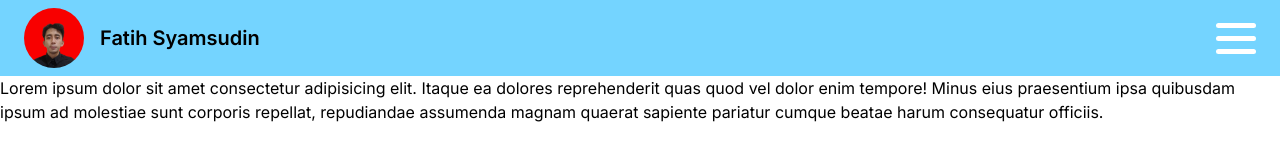
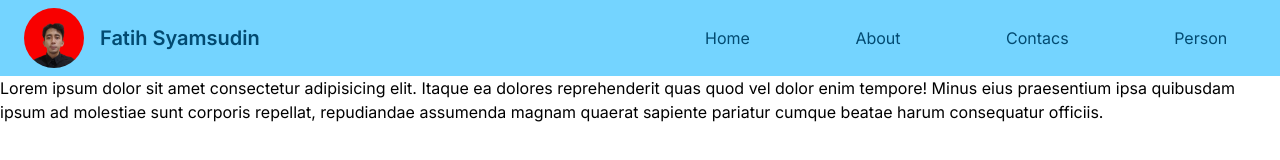
Before and after one commit to fxsym/component-tailwind, a website: page navbar-component/navbar-1/index.html in a window 1280 px wide. Drawn offline with Linux system fonts and the light colour scheme.

Commit message:
navbar-1, navbar-component. Menambahkan responsive untuk ukuran layar lebih lebar, lg pada tailwind

```diff
--- a/navbar-component/navbar-1/index.html
+++ b/navbar-component/navbar-1/index.html
@@ -14,27 +14,27 @@
 </head>
 
 <body>
-    <nav class=" bg-sky-300 w-full relative">
+    <nav class=" bg-sky-300 w-full relative lg:flex lg:items-center lg:justify-between">
         <div class="container mx-auto px-6 py-2 flex items-center justify-between">
             <div class="flex items-center">
                 <div class="rounded-full w-15 overflow-hidden aspect-square">
                     <img src="src/img/icon.jpg" class="w-full cursor-pointer" alt="">
                 </div>
 
-                <h1 class="mx-4 font-semibold text-xl">Fatih Syamsudin</h1>
+                <h1 class="mx-4 font-semibold text-xl text-sky-900">Fatih Syamsudin</h1>
             </div>
-            <button class="ml-auto cursor-pointer" id="hamburger">
+            <button class="ml-auto cursor-pointer lg:hidden" id="hamburger">
                 <div class="hamburger-line transition-all duration-500"></div>
                 <div class="hamburger-line transition-all duration-500"></div>
                 <div class="hamburger-line transition-all duration-500"></div>
             </button>
         </div>
-        <div class="bg-sky-300 w-full max-h-0 overflow-hidden transition-all duration-500 ease-linear" id="navMenu">
-            <ul class="" >
-                <li class=" mb-2 flex justify-center py-2"><a class="hover:text-sky-900" href="">Home</a></li>
-                <li class=" mb-2 flex justify-center py-2"><a class="hover:text-sky-900" href="">About</a></li>
-                <li class=" mb-2 flex justify-center py-2"><a class="hover:text-sky-900" href="">Contacs</a></li>
-                <li class=" mb-2 flex justify-center py-2"><a class="hover:text-sky-900" href="">Person</a></li>
+        <div class="bg-sky-300 w-full max-h-0 overflow-hidden transition-all duration-500 ease-in-out lg:max-h-10 lg:ml-auto" id="navMenu">
+            <ul class="lg:flex lg:justify-around" >
+                <li class="nav-list"><a class="text-nav-list" href="">Home</a></li>
+                <li class="nav-list"><a class="text-nav-list" href="">About</a></li>
+                <li class="nav-list"><a class="text-nav-list" href="">Contacs</a></li>
+                <li class="nav-list"><a class="text-nav-list" href="">Person</a></li>
             </ul>
         </div>
     </nav>
--- a/navbar-component/navbar-1/src/css/input.css
+++ b/navbar-component/navbar-1/src/css/input.css
@@ -22,4 +22,12 @@ body {
 
 .active {
     @apply max-h-[500px] /* Sesuaikan dengan tinggi maksimal konten */
-  }
+}
+
+.nav-list {
+    @apply mb-2 flex justify-center py-2;
+}
+
+.text-nav-list {
+    @apply hover:text-sky-100 font-['Inter'] text-sky-900
+}
```
Also changed, not shown: navbar-component/navbar-1/src/css/style.css.
